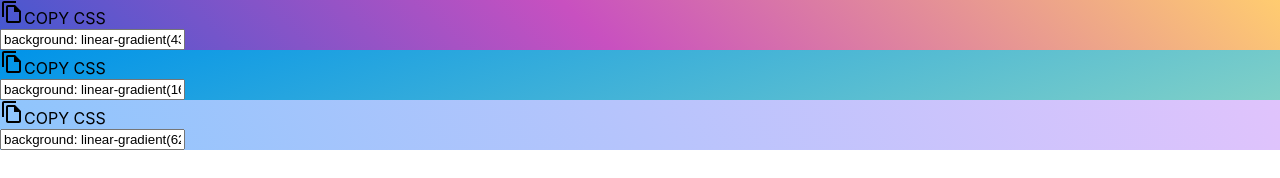
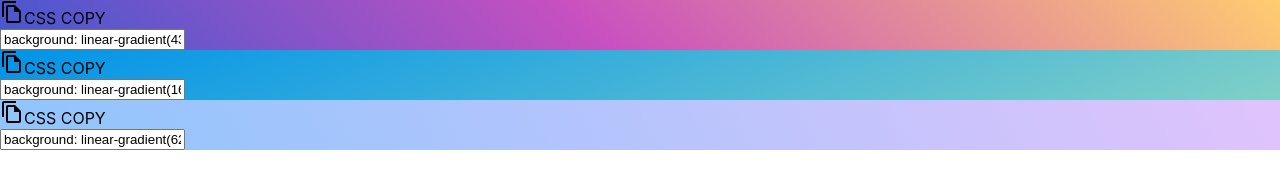
Before and after one commit to yutaiwasawa/gradation, a React (Create React App) app: page / in a window 1280 px wide. Shown: the top 178 px of the page. Built offline with nearby package versions, Linux system fonts and the light colour scheme.

Commit message:
コピークリックで文字を変更

```diff
--- a/src/App.jsx
+++ b/src/App.jsx
@@ -9,7 +9,7 @@ export default class App extends React.Component {
       gradationsProperty: [],
       dataset: defaultDataset
     }
-    this.selectCopy = this.selectCopy.bind(this);
+    this.copyToClipboard = this.copyToClipboard.bind(this);
   }
 
   initGradationProperty = () => {
@@ -22,12 +22,13 @@ export default class App extends React.Component {
     })
   }
 
-  selectCopy = (index) => {
+  copyToClipboard = (index) => {
     const copyIndex = index;
     // console.log(copyIndex);
     // コピー対象をJavaScript上で変数として定義する
     const copyId = `copy-target-${copyIndex}`;
-    const gradationId = `gradation-color-${copyIndex}`;
+    const copyBtnId = `copy-btn-${copyIndex}`;
+    // const gradationId = `gradation-color-${copyIndex}`;
     const copyTarget = document.getElementById(copyId);
 
     // コピー対象のテキストを選択する
@@ -38,10 +39,12 @@ export default class App extends React.Component {
 
     if(res) {
       console.log('成功')
+      const copyText = document.getElementById(copyBtnId).children[1];
+      copyText.innerHTML = 'COPIED';
       // const copyText = document.getElementById(gradationId).querySelector('.copy-text');
       // console.log(copyText.innerHTML('変更'))
       setTimeout(() => {
-        // copyText.innerHTML('CSS COPY');
+        copyText.innerHTML = 'CSS COPY';
       }, 500)
     }else {
       alert("コピーに失敗しました。もう一度お試しください。");
@@ -55,7 +58,7 @@ export default class App extends React.Component {
   render() {
     return(
       <>
-        <GradationsList gradationsProperty={this.state.gradationsProperty} selectCopy={this.selectCopy} />
+        <GradationsList gradationsProperty={this.state.gradationsProperty} copyToClipboard={this.copyToClipboard} />
       </>
     )
   }
--- a/src/components/Gradation.jsx
+++ b/src/components/Gradation.jsx
@@ -1,5 +1,4 @@
 import React from 'react';
-import App from '../App';
 import FileCopyOutlinedIcon from '@material-ui/icons/FileCopyOutlined';
 
 const Gradation = (props) => {
@@ -9,8 +8,8 @@ const Gradation = (props) => {
   };
   return(
     <div className="gradation-color" id={`gradation-color-${props.index}`} style={style}>
-      <div className="copy-btn" onClick={() => props.selectCopy(props.index)}>
-        <FileCopyOutlinedIcon /><span className="copy-text">COPY CSS</span>
+      <div className="copy-btn" id={`copy-btn-${props.index}`} onClick={() => props.copyToClipboard(props.index)}>
+        <FileCopyOutlinedIcon /><span className="copy-text">CSS COPY</span>
       </div>
 
         {/* <Tooltip title="Copy">
--- a/src/components/GradationsList.jsx
+++ b/src/components/GradationsList.jsx
@@ -6,7 +6,7 @@ const GradationsList = (props) => {
   return(
     <div>
       {props.gradationsProperty.map((value, index) =>
-        <Gradation gradationProperty={value} index={index} selectCopy={props.selectCopy}  key={index.toString()} />
+        <Gradation gradationProperty={value} index={index} copyToClipboard={props.copyToClipboard} key={index.toString()} />
       )}
     </div>
   )
```
